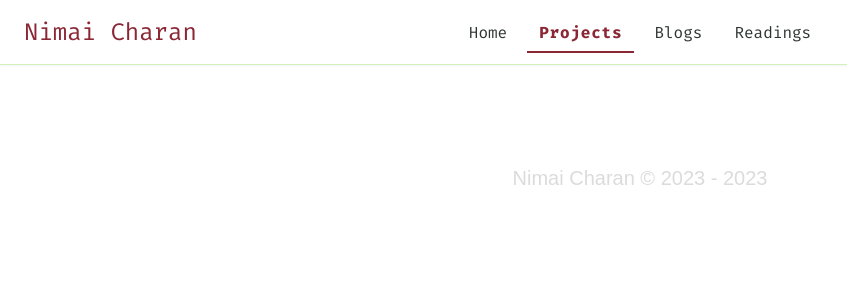
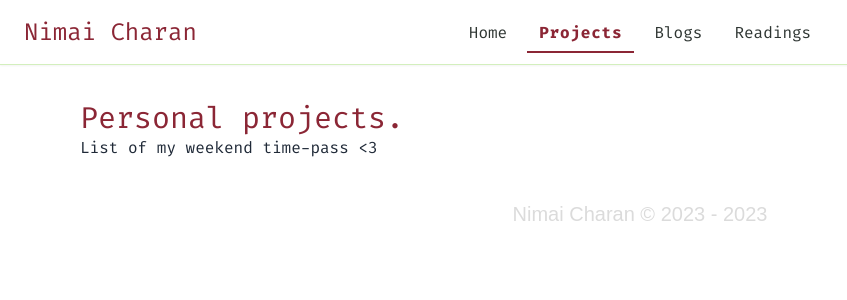
Before and after one commit to nimaidev/portfolio, a Next.js app: page /projects in a window 1280 px wide. Shown: the top 300 px of the page, without its empty margins (0-847 px from the left). Built offline with nearby package versions, Linux system fonts and the light colour scheme.

Commit message:
minor UI fix

```diff
--- a/app/projects/page.tsx
+++ b/app/projects/page.tsx
@@ -8,8 +8,11 @@ export default function Projects() {
       <div className="sticky top-0 z-50">
         <NavBar />
       </div>
-      <div className="w-full max-w-6xl mx-auto px-4 md:pt-[100px] sm:pt-[450px] min-h-screen">
-        <p className="text-white">text</p>
+      <div className="w-full max-w-6xl mx-auto px-4 md:pt-[100px] sm:pt-[450px] min-h-screen font-firacode">
+        <div>
+          <h1 className="text-3xl text-app-primary dark:text-app-teal">Personal projects.</h1>
+          <p>List of my weekend time-pass {"<"}3 </p>
+        </div>
         <Footer />
       </div>
       <div className="flex dark:bg-app-dark min-h-screen">
```
